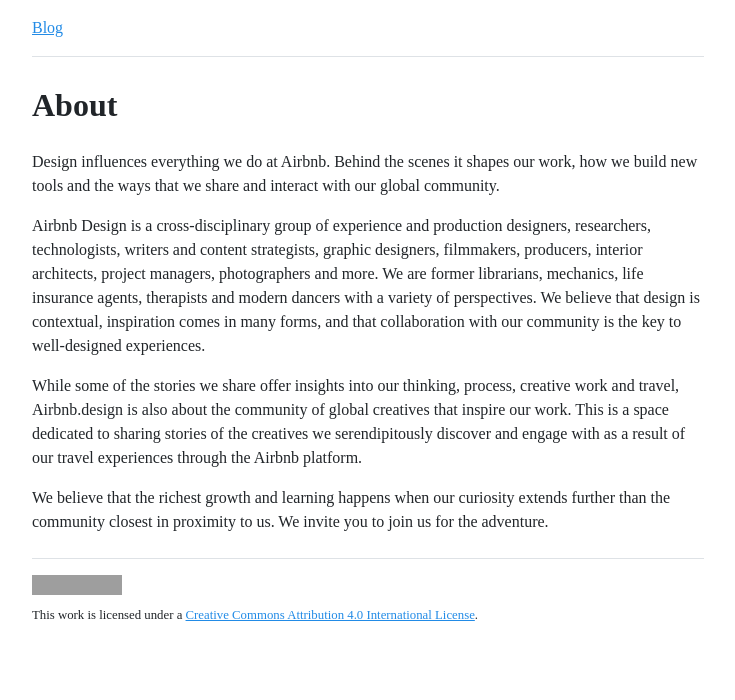
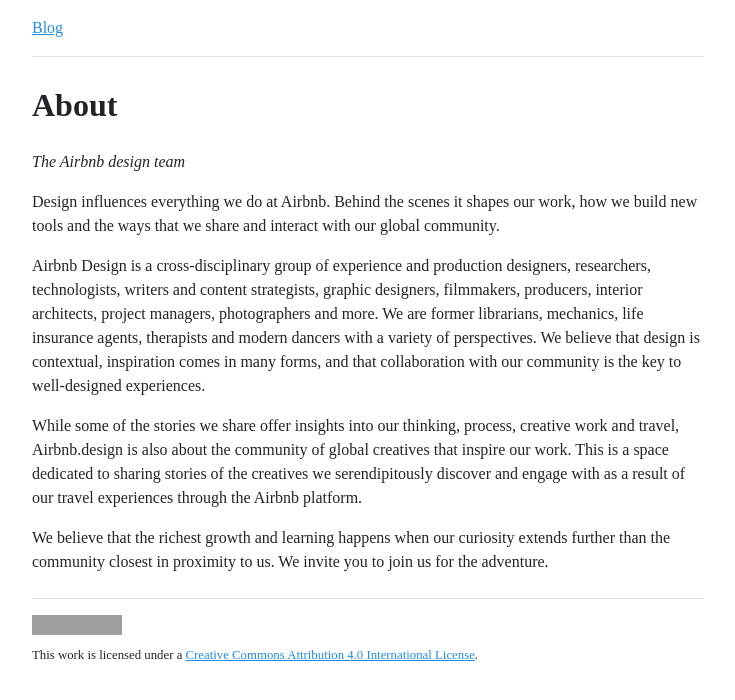
Before and after one commit to reedeeng/blog, a Jekyll site: the page built from about.md, in a window 1280 px wide. Shown: the top 700 px of the page, without its empty margins (272-1007 px from the left). Built offline with Jekyll 4.4.1, drawn with Linux system fonts in a browser that asks for light colours; some web fonts are replaced; grey boxes are pictures that could not be loaded.

Commit message:
Update about.md

```diff
--- a/about.md
+++ b/about.md
@@ -1,9 +1,8 @@
 ---
-layout: default
+layout: page
 title: About
+description: The Airbnb design team
 ---
-
-<h1>{{ page.title }}</h1>
 
 Design influences everything we do at Airbnb. Behind the scenes it shapes our work, how we build new tools and the ways that we share and interact with our global community.
 
```
